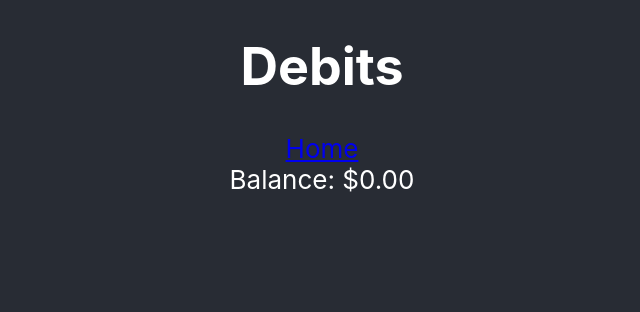
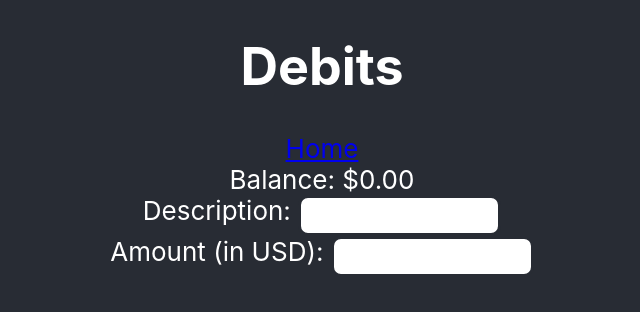
Before and after one commit to CUNY-2X-TTP-2020/bank-of-react, a React (Create React App) app: page /debits in a window 1280 px wide. Shown: the top 312 px of the page, without its empty margins (318-958 px from the left). Built offline with nearby package versions, Linux system fonts and the light colour scheme; no server answers.

Commit message:
Add basic form for adding new items

```diff
--- a/src/App.css
+++ b/src/App.css
@@ -34,6 +34,31 @@ body::-webkit-scrollbar-track
 body::-webkit-scrollbar-thumb
 {
     background: darkslategrey;
+}
+
+/* Input Fields */
+
+input[type=text],
+input[type=number]
+{
+    padding: 10px;
+    border: medium solid #282c34;
+    border-radius: 10px;
+}
+
+input[type=text]:focus,
+input[type=number]:focus
+{
+    position: relative;
+    border: medium solid lightgreen;
+}
+
+input[type=text]:focus,
+input[type=number]:focus,
+input[type=text]:active,
+input[type=number]:active
+{
+    outline: none;
 }
 
 /* Debit/Credit Cards */
--- a/src/components/debit/Debits.js
+++ b/src/components/debit/Debits.js
@@ -12,6 +12,11 @@ export default class Debits extends Component
         super(props);
     }
 
+    handleSubmit = (event) =>
+    {
+
+    }
+
     render()
     {
         return (
@@ -20,6 +25,15 @@ export default class Debits extends Component
                 <Link to="/">Home</Link>
 
                 <AccountBalance accountBalance={this.props.accountBalance} />
+
+                <form onSubmit={this.handleSubmit}>
+                    <label for="description">Description: </label>
+                    <input type="text" name="description" />
+                    <br/>
+                    <label for="amount">Amount (in USD): </label>
+                    <input type="number" min="0" step="0.01" name="amount" />
+                </form>
+
                 <section className="debit-card-grid">
                     {this.generateDebitCards(this.props.data)}
                 </section>
```
